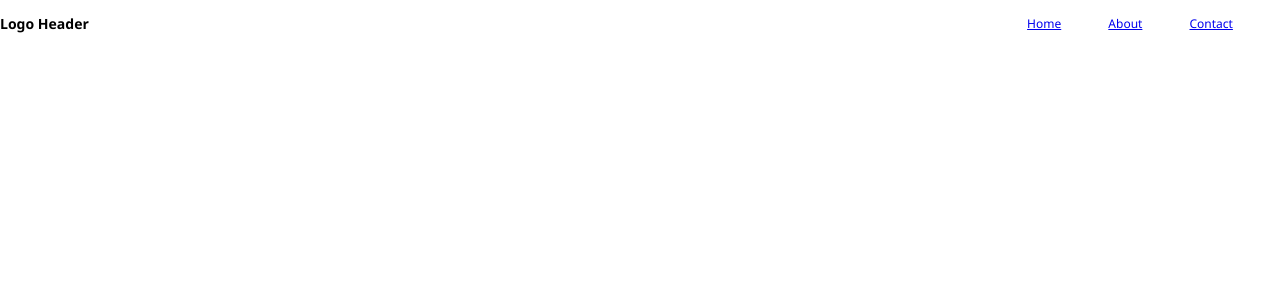
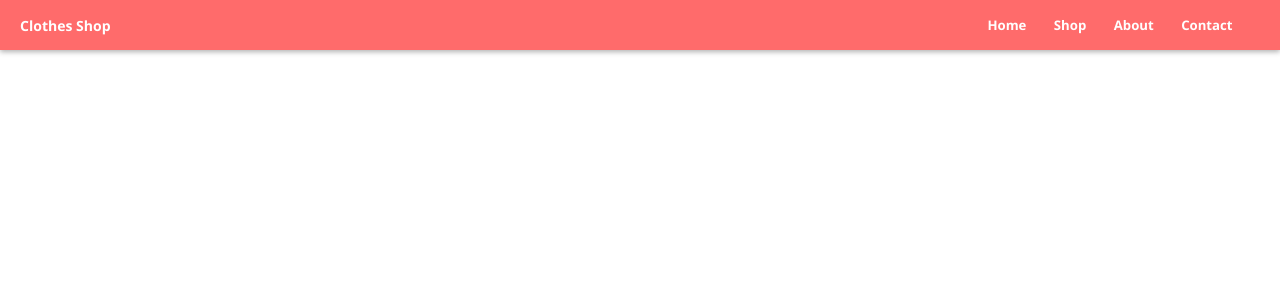
Before and after one commit to hoanglong040800/simple-clothes-shop, a React (Create React App) app: page / in a window 1280 px wide. Shown: the top 300 px of the page. Built offline with nearby package versions, Linux system fonts and the light colour scheme; no server answers.

Commit message:
add shop, fix item detail

```diff
--- a/src/components/Header/Header.css
+++ b/src/components/Header/Header.css
@@ -1,11 +1,31 @@
-header{
+header {
     display: flex;
     justify-content: space-between;
     align-items: center;
+    height: 50px;
+    padding: 0 20px;
+    margin-bottom: 25px;
+    background-color: var(--primary);
+    box-shadow: 0px 2px 5px 0px rgba(0,0,0,0.3);
 }
 
-nav{
+.logo{
+    color: #fff;
+}
+
+nav {
     width: 300px;
     display: flex;
     justify-content: space-evenly;
 }
+
+nav .link {
+    color: #fff;
+    font-size: 1.1em;
+    text-decoration: none;
+    font-weight: bold;
+}
+
+nav .link:hover {
+    text-decoration: underline;
+}
--- a/src/components/Header/Header.js
+++ b/src/components/Header/Header.js
@@ -5,12 +5,13 @@ import './Header.css'
 function Header() {
   return (
     <header>
-      <h3>Logo Header</h3>
+      <h3 className='logo'>Clothes Shop</h3>
 
       <nav>
-        <Link to='/'>Home</Link>
-        <Link to='about'>About</Link>
-        <Link to='contact'>Contact</Link>
+        <Link to='/' className='link'>Home</Link>
+        <Link to='/shop' className='link'>Shop</Link>
+        <Link to='about' className='link'>About</Link>
+        <Link to='contact' className='link'>Contact</Link>
       </nav>
     </header>
   )
--- a/src/components/ItemDetail/ItemDetail.js
+++ b/src/components/ItemDetail/ItemDetail.js
@@ -14,7 +14,7 @@ const ItemDetail = ({ el }) => {
 
         <div className={styles.bottom}>
           <i className={styles.cate}>{el.category}</i>
-          <h5 className={styles.price}>{el.price} $</h5>
+          <h5 className={styles.price}>{el.price}$</h5>
         </div>
 
       </div>
--- a/src/components/ItemDetail/ItemDetail.module.css
+++ b/src/components/ItemDetail/ItemDetail.module.css
@@ -12,6 +12,12 @@
     display: flex;
     justify-content: center;
     height: 150px;
+}
+
+.imgContainer >img{
+    max-height: 150px;
+    max-width: 180px;
+    object-fit: contain;
 }
 
 .content {
--- a/src/containers/App.js
+++ b/src/containers/App.js
@@ -2,6 +2,7 @@ import { BrowserRouter as Router, Route, Switch } from 'react-router-dom'
 
 import Header from '../components/Header/Header'
 import Home from './Home'
+import Shop from './Shop'
 import About from './About'
 import Contact from './Contact'
 
@@ -13,6 +14,7 @@ function App() {
 
       <Switch>
         <Route path='/' exact component={Home} />
+        <Route path='/shop' exact component={Shop} />
         <Route path='/about' component={About} />
         <Route path='/contact' component={Contact} />
       </Switch>
--- /dev/null
+++ b/src/containers/Shop.js
@@ -0,0 +1,29 @@
+import { useState, useEffect } from 'react'
+
+import ItemDetail from '../components/ItemDetail/ItemDetail'
+
+const Shop = () => {
+  const [itemList, setItemList] = useState([])
+
+  const fetchItemList = async () => {
+    const res = await fetch('https://fakestoreapi.com/products')
+    const data = await res.json()
+    setItemList(data)
+  }
+
+  useEffect(() => {
+    fetchItemList()
+  }, [])
+
+  return (
+    <>
+      {
+        itemList
+          ? itemList.map(el => <ItemDetail el={el} key={el.id} />)
+          : <p>Sorry, no item available</p>
+      }
+    </>
+  )
+}
+
+export default Shop
--- a/src/index.css
+++ b/src/index.css
@@ -2,8 +2,8 @@
 /*  */
 
 * {
-  --primary: #3453ff;
-  --primary-hover: #5f77ff;
+  --primary: #ff6b6b;
+  --primary-hover: #ff8a8a;
   --secondary: #9b9b9b;
   --secondary-hover: #a9a9a9;
 }
```
